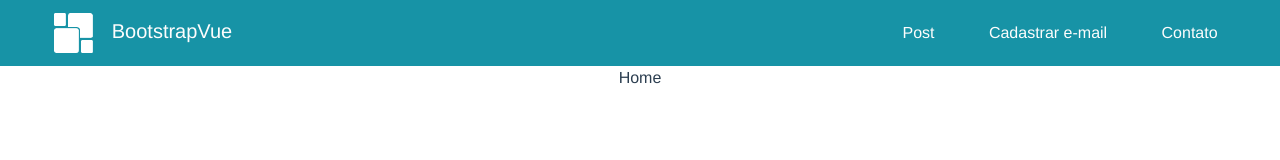
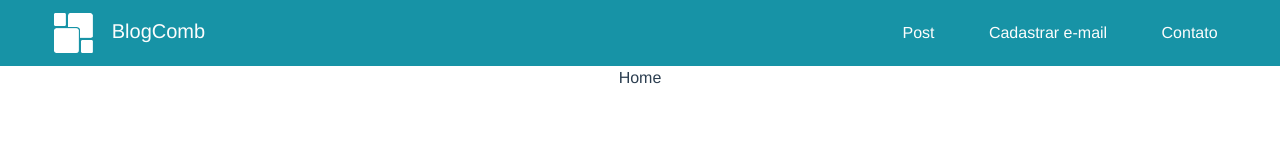
Before and after one commit to caiogottmann/Trabalho-ENG-Software, a Vue app in the folder Blogcomb/frontend/: page / in a window 1280 px wide. Shown: the top 160 px of the page. Built offline with nearby package versions, Linux system fonts and the light colour scheme.

Commit message:
alguns ajustes na navbar

```diff
--- a/Blogcomb/frontend/src/components/navbar.vue
+++ b/Blogcomb/frontend/src/components/navbar.vue
@@ -3,7 +3,7 @@
   <b-navbar toggleable="lg" id="navbar">
       <b-navbar-brand href="#" id="brand_minha">
         <img src="@/assets/logo.png" id="logo" alt="Logo">
-        BootstrapVue
+        BlogComb
       </b-navbar-brand>
 
     <b-navbar-toggle target="nav-collapse"></b-navbar-toggle>
```
